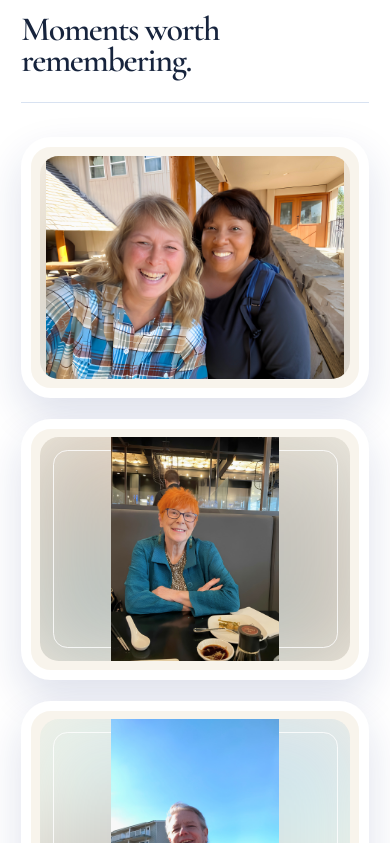
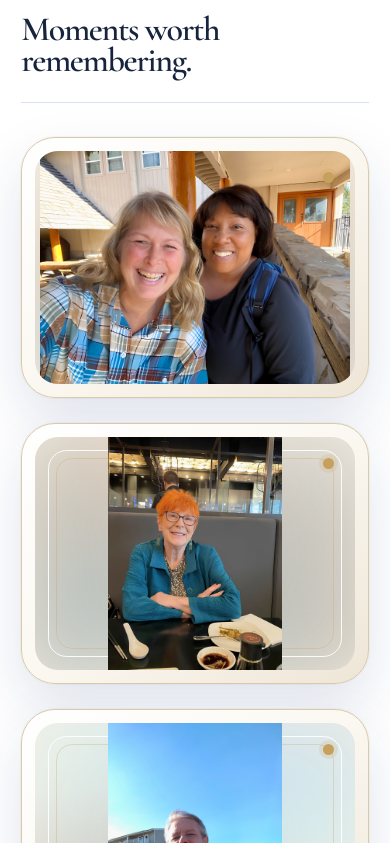
Before and after one commit to GCS1124/Senior-And-Living-Today-home-Redesign, a React (Vite) app: page / in a window 390 px wide. Shown: the part 4821-5664 px from the top of the page. Built offline with nearby package versions, Linux system fonts and the light colour scheme.

Commit message:
Create premium editorial photo gallery grid

```diff
--- a/src/pages/HomePage.tsx
+++ b/src/pages/HomePage.tsx
@@ -97,37 +97,37 @@ const photoGallery = [
   {
     image: familyPorch,
     alt: 'Two friends smiling together on a porch',
-    className: '',
+    className: 'aspect-[4/3] md:col-span-2',
   },
   {
     image: seniorDinner,
     alt: 'A senior woman smiling during a meal',
-    className: '',
+    className: 'aspect-[4/3] md:aspect-[3/4]',
   },
   {
     image: coupleOutdoors,
     alt: 'A couple enjoying time together outdoors',
-    className: '',
+    className: 'aspect-[4/3] md:aspect-[3/4]',
   },
   {
     image: gardenGroup,
     alt: 'Friends smiling together in a garden',
-    className: '',
+    className: 'aspect-[4/3] md:col-span-2',
   },
   {
     image: gardenFamily,
     alt: 'Friends enjoying a sunny garden day',
-    className: '',
+    className: 'aspect-[4/3] md:col-span-2',
   },
   {
     image: gardenBench,
     alt: 'Courtney Jones sharing a moment with two women in a garden',
-    className: '',
+    className: 'aspect-[4/3] md:aspect-[3/4] md:col-start-2',
   },
   {
     image: parkCommunity,
     alt: 'A group of friends together in a park',
-    className: '',
+    className: 'aspect-[4/3] md:aspect-[3/4] md:col-start-3',
   },
 ] as const
 
@@ -325,13 +325,15 @@ export function HomePage() {
                   </h2>
                 </div>
               </div>
-              <div className="mt-8 grid gap-5 sm:grid-cols-2 lg:grid-cols-3 xl:grid-cols-4">
+              <div className="mt-8 grid items-start gap-6 sm:grid-cols-2 md:grid-cols-4">
                 {photoGallery.map((item) => (
-                  <figure key={item.alt} className={`image-lift group relative aspect-[4/3] overflow-hidden rounded-[1.75rem] border-[10px] border-white bg-[#f8f4ec] p-2 shadow-[0_18px_42px_rgba(23,45,117,0.14)] ${item.className}`}>
-                    <div className="relative h-full overflow-hidden rounded-[1.1rem] bg-[#f6f0e5]">
+                  <figure key={item.alt} className={`image-lift group relative overflow-hidden rounded-[2rem] border border-[#d9cbaa] bg-gradient-to-br from-white via-[#fbf8f1] to-[#eee5d6] p-3 shadow-[0_24px_55px_rgba(23,45,117,0.13)] ring-1 ring-black/[0.03] transition duration-300 hover:-translate-y-1 hover:border-[#c5a15d] hover:shadow-[0_30px_65px_rgba(23,45,117,0.18)] ${item.className}`}>
+                    <div className="relative h-full overflow-hidden rounded-[1.35rem] bg-[#f6f0e5]">
                       <img src={item.image} alt="" aria-hidden="true" className="absolute inset-0 h-full w-full scale-110 object-cover opacity-30 blur-2xl saturate-75 transition duration-700 group-hover:scale-[1.15]" />
                       <img src={item.image} alt={item.alt} className="relative z-10 h-full w-full object-contain transition duration-700" />
-                      <div className="pointer-events-none absolute inset-3 rounded-[0.85rem] border border-white/80" />
+                      <div className="pointer-events-none absolute inset-3 rounded-[1.1rem] border border-white/90" />
+                      <div className="pointer-events-none absolute inset-5 rounded-[0.95rem] border border-[#c5a15d]/30" />
+                      <span className="pointer-events-none absolute right-5 top-5 z-20 h-2.5 w-2.5 rounded-full bg-[#c5a15d] shadow-[0_0_0_4px_rgba(197,161,93,0.18)]" />
                     </div>
                   </figure>
                 ))}
```
